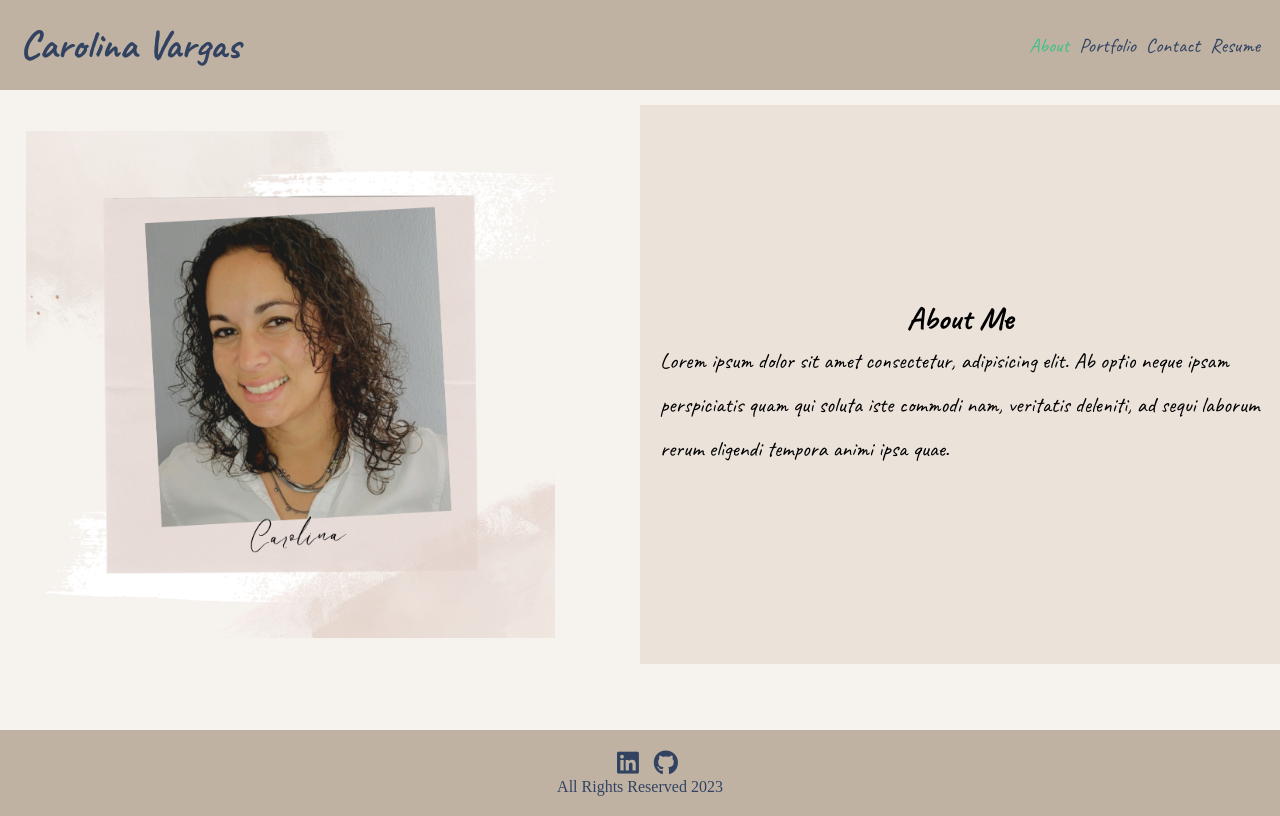
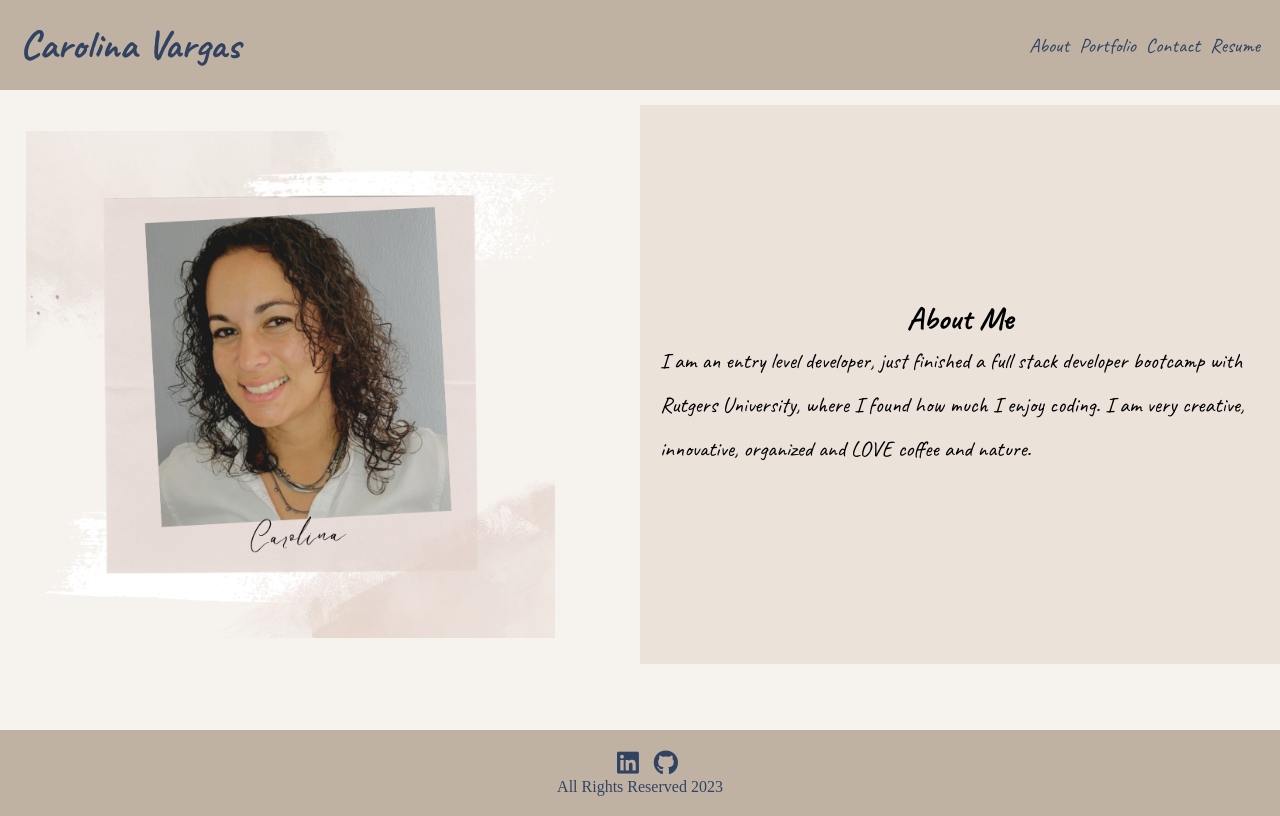
Before and after one commit to vargacar/low_profile, a React (Create React App) app: page / in a window 1280 px wide. Built offline with nearby package versions, Linux system fonts and the light colour scheme.

Commit message:
profile updated

```diff
--- a/src/App.css
+++ b/src/App.css
@@ -32,12 +32,12 @@ header nav ul li {
     font-family: 'Caveat', cursive;
 }
 header nav ul li:hover {
-    color: #43BF87;
+    color: #F4E7A5;
 }
 
-.active {
-    color: #43BF87;
-}
+/* .active {
+    color: #F4E7A5;
+} */
 
 /* footer */
 footer {
@@ -54,7 +54,7 @@ footer a {
 }
 
 footer a:hover {
-    color: #43BF87;
+    color: #F4E7A5;
 }
 
 /* main */
@@ -62,6 +62,7 @@ main {
     min-height: 80vh;
     background-color: #F6F2EE;
     padding-top: 15px;
+    padding-bottom: 15px;
 }
 
 /* about page */
@@ -130,7 +131,7 @@ main {
 .project a {
     display: inline-block;
     width: 49%;
-    background-color: #324362;
+    background-color: #c0b2a3;
     text-align: center;
     text-decoration: none;
     padding: 10px;
@@ -138,7 +139,7 @@ main {
 }
 
 .project a:hover {
-    background-color: #43BF87;
+    background-color: #F4E7A5;
 }
 
 /* forms */
@@ -163,7 +164,7 @@ select {
     padding: 12px 20px;
     margin: 8px 0;
     display: inline-block;
-    border: 1px solid #43BF87;
+    border: 1px solid #c0b2a3;
     border-radius: 4px;
     box-sizing: border-box;
 }
@@ -171,7 +172,7 @@ select {
 input[type=submit] {
     width: 100%;
     background-color: #c0b2a3;
-    color: #FFE7E2;
+    color: #5B699C;
     padding: 14px 20px;
     margin: 8px 0;
     border: none;
@@ -180,7 +181,7 @@ input[type=submit] {
 }
 
 input[type=submit]:hover {
-    background-color: #43BF87;
+    background-color: #F4E7A5;
 }
 
 textarea {
@@ -228,6 +229,10 @@ textarea {
     text-align: center;
 }
 
+.resume-button:hover {
+    background-color: #F4E7A5;
+}
+
 @media (max-width:720px) {
     .project {
         width: 49%;
--- a/src/pages/About.js
+++ b/src/pages/About.js
@@ -10,8 +10,7 @@ const About = () => {
       </div>
       <div className='about-details'>
         <h1>About Me</h1>
-        <p>Lorem ipsum dolor sit amet consectetur, adipisicing elit. Ab optio neque ipsam perspiciatis quam qui soluta iste commodi nam,
-          veritatis deleniti, ad sequi laborum rerum eligendi tempora animi ipsa quae.</p>
+        <p>I am an entry level developer, just finished a full stack developer bootcamp with Rutgers University, where I found how much I enjoy coding. I am very creative, innovative, organized and LOVE coffee and nature.</p>
       </div>
     </div>
   )
--- a/src/pages/Resume.js
+++ b/src/pages/Resume.js
@@ -3,7 +3,7 @@ import React from 'react'
 const Resume = () => {
   return (
     <>
-      <a className="resume-button" href="./ResumeOfficial.pdf" download="ResumeOfficial.pdf">My Resume</a>
+      <a className="resume-button" href="./ResumeOfficial.pdf" download="ResumeOfficial.pdf">My Resume (click here)</a>
       <div className='about-resume'>
             <h3>Skills</h3>
               <div className='skills'>
@@ -12,7 +12,8 @@ const Resume = () => {
             lastName: 'Vargas',<br></br>
             title: 'Full Stack Javascript Developer',<br></br>
             remotePosition: true,<br></br>
-            yearsOfExperience: 'Entry Level,<br></br>
+            yearsOfExperience: 'Entry Level',<br></br>
+            skills = <br></br>
             ['User Authentication',<br></br>
             'React.js', <br></br>
             'Progressive Web Applications (PWAs)', <br></br>
```
